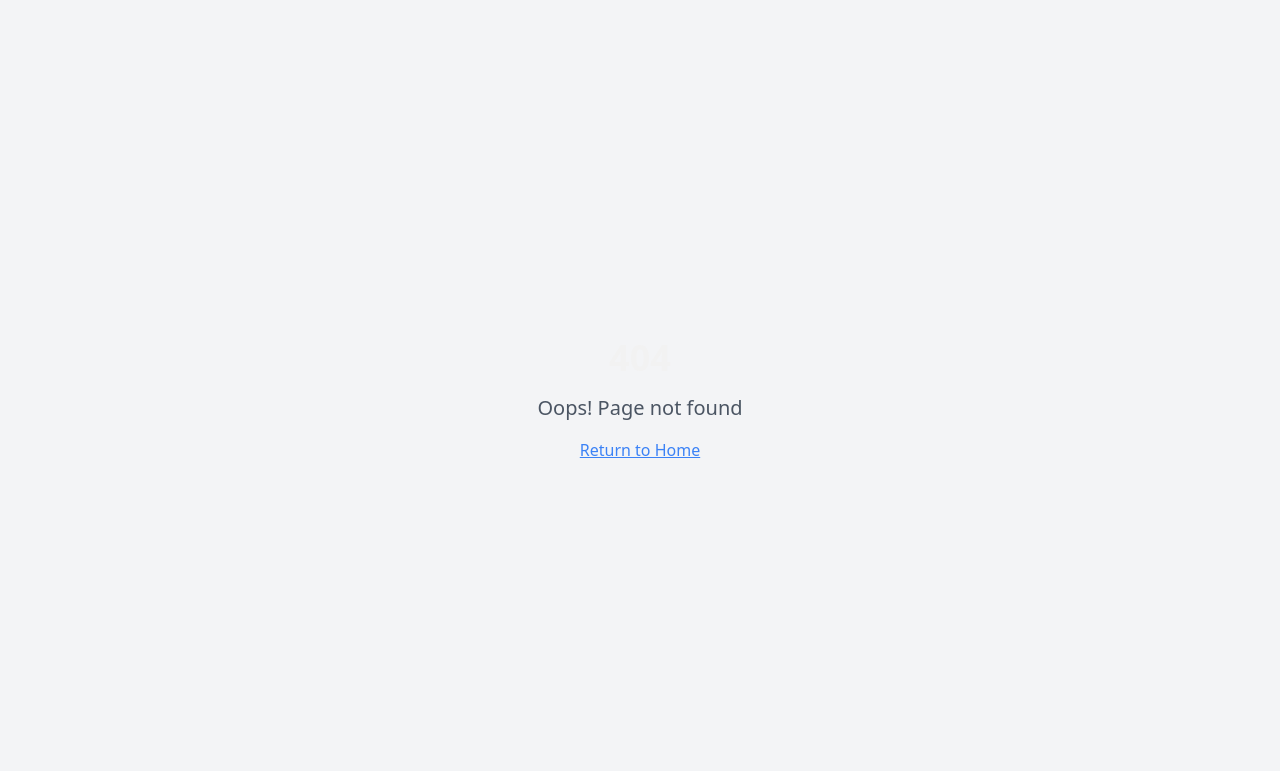
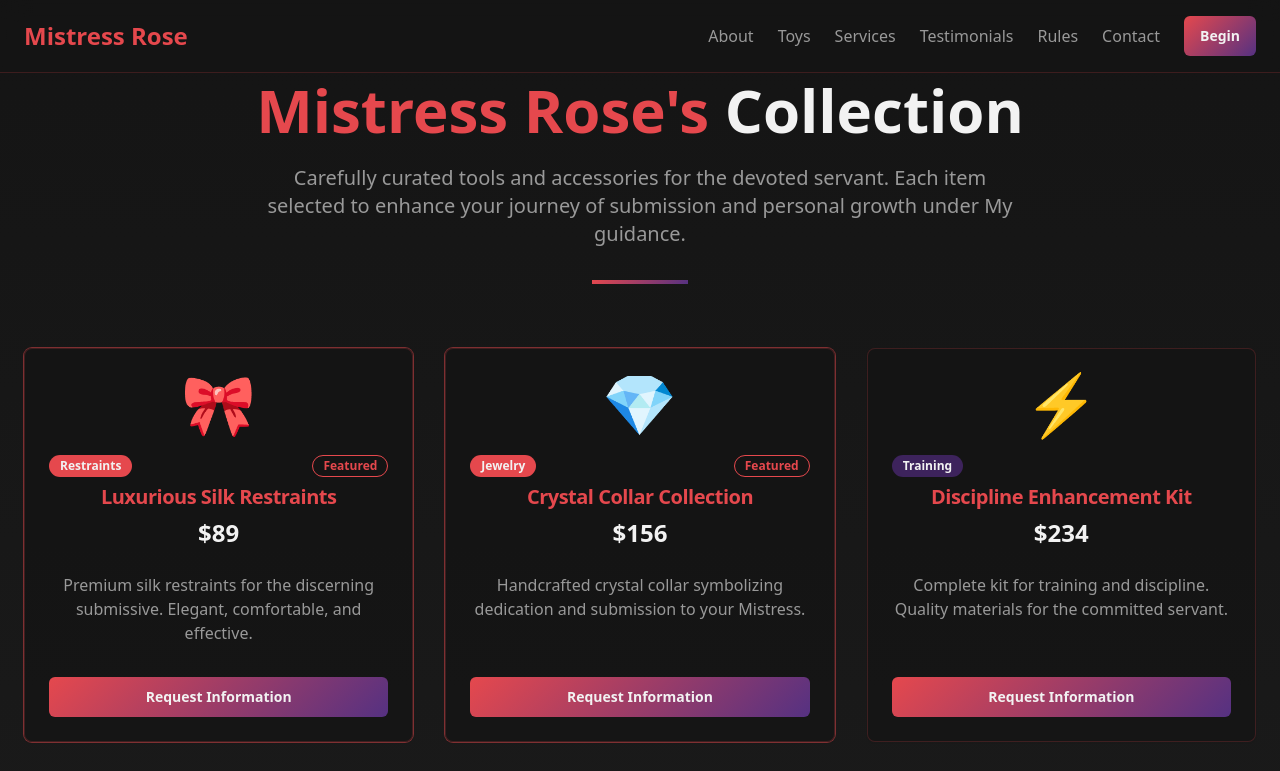
Before and after one commit to rtxinc/feminine-dominance-studio, a React (Vite) app: page /toys in a window 1280 px wide. Before the commit this address had no page. Shown: the top 771 px of the page. Built offline with nearby package versions, Linux system fonts and the light colour scheme.

Commit message:
Add Toys page
Add a new page for "Toys" which will function as a mini-store. This page will display items suited to the personality of Mistress Rose, presented in selectable cards.

```diff
--- a/src/App.tsx
+++ b/src/App.tsx
@@ -11,6 +11,8 @@ import FetishQueen from "./pages/FetishQueen";
 import FLRCounselling from "./pages/FLRCounselling";
 import DominatrixServices from "./pages/DominatrixServices";
 import FantasyMistress from "./pages/FantasyMistress";
+import Contact from "./pages/Contact";
+import Toys from "./pages/Toys";
 
 const queryClient = new QueryClient();
 
@@ -28,6 +30,8 @@ const App = () => (
           <Route path="/flr-counselling" element={<FLRCounselling />} />
           <Route path="/dominatrix-services" element={<DominatrixServices />} />
           <Route path="/fantasy-mistress" element={<FantasyMistress />} />
+          <Route path="/contact" element={<Contact />} />
+          <Route path="/toys" element={<Toys />} />
           {/* ADD ALL CUSTOM ROUTES ABOVE THE CATCH-ALL "*" ROUTE */}
           <Route path="*" element={<NotFound />} />
         </Routes>
--- a/src/components/Navigation.tsx
+++ b/src/components/Navigation.tsx
@@ -34,6 +34,12 @@ const Navigation = () => {
             >
               About
             </button>
+            <a
+              href="/toys"
+              className="text-muted-foreground hover:text-primary transition-colors"
+            >
+              Toys
+            </a>
             <div className="relative group">
               <button className="text-muted-foreground hover:text-primary transition-colors">
                 Services
@@ -73,6 +79,12 @@ const Navigation = () => {
             >
               Rules
             </button>
+            <a
+              href="/contact"
+              className="text-muted-foreground hover:text-primary transition-colors"
+            >
+              Contact
+            </a>
             <Button
               variant="command"
               onClick={() => scrollToSection('contact')}
@@ -102,6 +114,12 @@ const Navigation = () => {
               >
                 About
               </button>
+              <a
+                href="/toys"
+                className="text-left text-muted-foreground hover:text-primary transition-colors"
+              >
+                Toys
+              </a>
               <div className="text-left">
                 <div className="text-muted-foreground mb-2">Services</div>
                 <div className="ml-4 space-y-2">
@@ -137,6 +155,12 @@ const Navigation = () => {
               >
                 Rules
               </button>
+              <a
+                href="/contact"
+                className="text-left text-muted-foreground hover:text-primary transition-colors"
+              >
+                Contact
+              </a>
               <Button
                 variant="command"
                 onClick={() => scrollToSection('contact')}
--- /dev/null
+++ b/src/pages/Contact.tsx
@@ -0,0 +1,15 @@
+import Navigation from "@/components/Navigation";
+import ContactSection from "@/components/ContactSection";
+
+const Contact = () => {
+  return (
+    <div className="min-h-screen bg-gradient-hero">
+      <Navigation />
+      <div className="pt-20">
+        <ContactSection />
+      </div>
+    </div>
+  );
+};
+
+export default Contact;
--- /dev/null
+++ b/src/pages/Toys.tsx
@@ -0,0 +1,142 @@
+import Navigation from "@/components/Navigation";
+import { Card, CardContent, CardHeader, CardTitle } from "@/components/ui/card";
+import { Button } from "@/components/ui/button";
+import { Badge } from "@/components/ui/badge";
+
+const Toys = () => {
+  const toys = [
+    {
+      id: 1,
+      name: "Luxurious Silk Restraints",
+      price: "$89",
+      description: "Premium silk restraints for the discerning submissive. Elegant, comfortable, and effective.",
+      category: "Restraints",
+      image: "🎀",
+      featured: true
+    },
+    {
+      id: 2,
+      name: "Crystal Collar Collection",
+      price: "$156",
+      description: "Handcrafted crystal collar symbolizing dedication and submission to your Mistress.",
+      category: "Jewelry",
+      image: "💎",
+      featured: true
+    },
+    {
+      id: 3,
+      name: "Discipline Enhancement Kit",
+      price: "$234",
+      description: "Complete kit for training and discipline. Quality materials for the committed servant.",
+      category: "Training",
+      image: "⚡",
+      featured: false
+    },
+    {
+      id: 4,
+      name: "Sensory Deprivation Set",
+      price: "$67",
+      description: "High-quality blindfold and accessories to heighten awareness and submission.",
+      category: "Sensory",
+      image: "🖤",
+      featured: false
+    },
+    {
+      id: 5,
+      name: "Worship Essential Kit",
+      price: "$123",
+      description: "Everything needed for proper worship and devotion. Mistress-approved quality.",
+      category: "Worship",
+      image: "👑",
+      featured: true
+    },
+    {
+      id: 6,
+      name: "Advanced Training Tools",
+      price: "$345",
+      description: "Professional-grade tools for serious devotees ready for advanced instruction.",
+      category: "Training",
+      image: "🔥",
+      featured: false
+    }
+  ];
+
+  return (
+    <div className="min-h-screen bg-gradient-hero">
+      <Navigation />
+      <div className="pt-20 px-6 py-12">
+        <div className="max-w-7xl mx-auto">
+          <div className="text-center mb-16">
+            <h1 className="text-4xl md:text-6xl font-bold mb-6 text-foreground">
+              <span className="text-primary">Mistress Rose's</span> Collection
+            </h1>
+            <p className="text-xl text-muted-foreground max-w-3xl mx-auto">
+              Carefully curated tools and accessories for the devoted servant. Each item selected
+              to enhance your journey of submission and personal growth under My guidance.
+            </p>
+            <div className="w-24 h-1 bg-gradient-primary mx-auto mt-8"></div>
+          </div>
+
+          <div className="grid grid-cols-1 md:grid-cols-2 lg:grid-cols-3 gap-8">
+            {toys.map((toy) => (
+              <Card
+                key={toy.id}
+                className={`bg-background/80 border-primary/20 shadow-glow hover:shadow-primary/30 transition-all duration-300 hover:scale-105 ${
+                  toy.featured ? 'ring-1 ring-primary/50' : ''
+                }`}
+              >
+                <CardHeader className="text-center">
+                  <div className="text-6xl mb-4">{toy.image}</div>
+                  <div className="flex items-center justify-between mb-2">
+                    <Badge variant={toy.featured ? "default" : "secondary"} className="text-xs">
+                      {toy.category}
+                    </Badge>
+                    {toy.featured && (
+                      <Badge variant="outline" className="text-xs border-primary text-primary">
+                        Featured
+                      </Badge>
+                    )}
+                  </div>
+                  <CardTitle className="text-xl text-primary">{toy.name}</CardTitle>
+                  <div className="text-2xl font-bold text-foreground">{toy.price}</div>
+                </CardHeader>
+                <CardContent className="text-center">
+                  <p className="text-muted-foreground mb-6 min-h-20">
+                    {toy.description}
+                  </p>
+                  <Button
+                    variant="command"
+                    className="w-full"
+                    onClick={() => window.scrollTo({ top: 0, behavior: 'smooth' })}
+                  >
+                    Request Information
+                  </Button>
+                </CardContent>
+              </Card>
+            ))}
+          </div>
+
+          <div className="mt-16 text-center">
+            <Card className="bg-gradient-primary/10 border-primary/30 max-w-2xl mx-auto">
+              <CardContent className="p-8">
+                <h3 className="text-2xl font-bold text-primary mb-4">
+                  Personal Consultation Required
+                </h3>
+                <p className="text-muted-foreground mb-6">
+                  All items require My personal approval before purchase. Each tool is selected
+                  specifically for your journey and level of commitment. Contact Me for a consultation
+                  to determine which items are appropriate for your training.
+                </p>
+                <Button variant="outline" size="lg">
+                  Schedule Consultation
+                </Button>
+              </CardContent>
+            </Card>
+          </div>
+        </div>
+      </div>
+    </div>
+  );
+};
+
+export default Toys;
```
